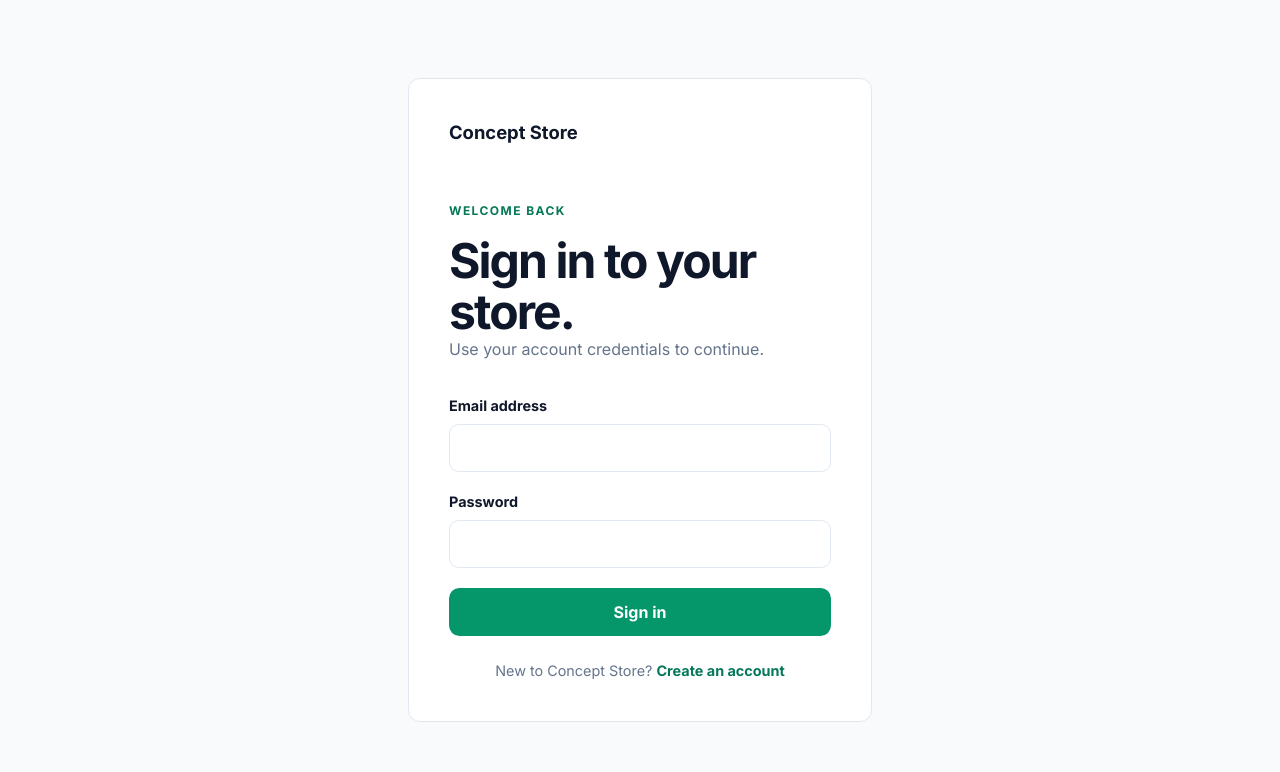
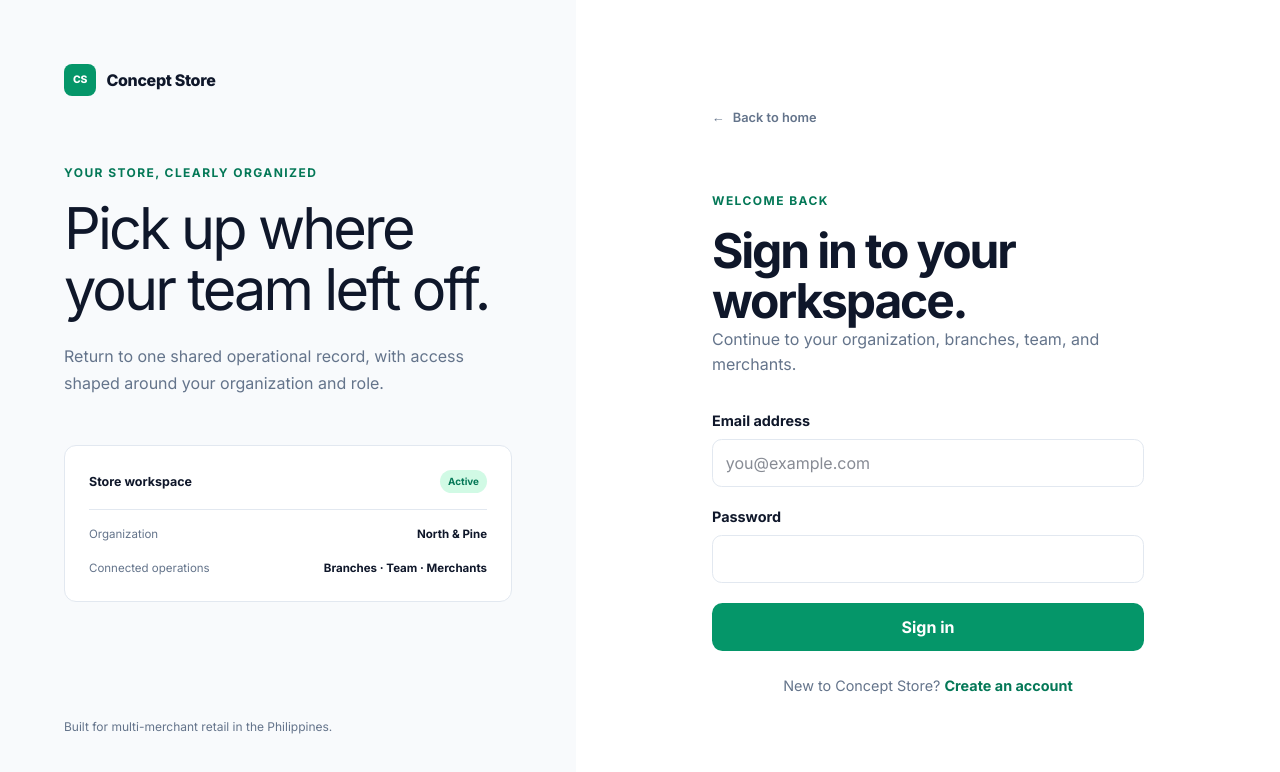
Before and after one commit to khenshi/concept-store, a Next.js app in the folder frontend/: page /login in a window 1280 px wide. Shown: the top 772 px of the page. Built offline with nearby package versions, Linux system fonts and the light colour scheme; no server answers.

Commit message:
feat(frontend): align authentication pages with landing design

```diff
--- a/frontend/src/app/(auth)/register/page.tsx
+++ b/frontend/src/app/(auth)/register/page.tsx
@@ -1,7 +1,7 @@
 import type { Metadata } from 'next';
 import { CredentialsForm } from '@/features/auth/credentials-form';
 
-export const metadata: Metadata = { title: 'Register | Concept Store' };
+export const metadata: Metadata = { title: 'Create account | Concept Store' };
 
 export default function RegisterPage() {
   return (
--- a/frontend/src/app/globals.css
+++ b/frontend/src/app/globals.css
@@ -923,7 +923,118 @@ select {
   }
 }
 
-.auth-shell,
+.auth-shell {
+  display: grid;
+  grid-template-columns: minmax(22rem, 0.9fr) minmax(32rem, 1.1fr);
+  min-height: 100vh;
+  background: var(--surface);
+}
+
+.auth-context {
+  display: flex;
+  min-height: 100vh;
+  flex-direction: column;
+  padding: clamp(2rem, 5vw, 4.5rem);
+  background: var(--background);
+}
+
+.auth-wordmark {
+  flex: 0 0 auto;
+}
+
+.auth-context-copy {
+  max-width: 31rem;
+  margin: auto 0 0;
+}
+
+.auth-context-copy h2 {
+  max-width: 12ch;
+  margin: 0;
+  font-size: clamp(2.25rem, 4.5vw, 4rem);
+  letter-spacing: -0.05em;
+  line-height: 1.05;
+}
+
+.auth-context-copy > p:last-child {
+  max-width: 31rem;
+  margin: 1.5rem 0 0;
+  color: var(--muted);
+  line-height: 1.7;
+}
+
+.auth-context-record {
+  width: min(100%, 31rem);
+  margin-top: 3rem;
+  padding: 1.5rem;
+  border: 1px solid var(--border);
+  border-radius: 0.75rem;
+  background: var(--surface);
+}
+
+.auth-record-heading,
+.auth-record-row {
+  display: flex;
+  align-items: center;
+  justify-content: space-between;
+  gap: 1rem;
+}
+
+.auth-record-heading {
+  padding-bottom: 1rem;
+  border-bottom: 1px solid var(--border);
+  font-size: 0.78rem;
+  font-weight: 700;
+}
+
+.auth-record-heading i {
+  padding: 0.25rem 0.5rem;
+  border-radius: 999px;
+  color: var(--primary-dark);
+  background: var(--primary-light);
+  font-size: 0.62rem;
+  font-style: normal;
+}
+
+.auth-record-row {
+  padding-top: 1rem;
+  color: var(--muted);
+  font-size: 0.72rem;
+}
+
+.auth-record-row strong {
+  color: var(--foreground);
+  font-size: 0.72rem;
+  text-align: right;
+}
+
+.auth-context-note {
+  margin: auto 0 0;
+  padding-top: 3rem;
+  color: var(--muted);
+  font-size: 0.75rem;
+}
+
+.auth-card {
+  width: min(100%, 35rem);
+  align-self: center;
+  justify-self: center;
+  padding: clamp(2rem, 6vw, 4rem);
+}
+
+.auth-back-link {
+  display: inline-flex;
+  align-items: center;
+  gap: 0.5rem;
+  color: var(--muted);
+  font-size: 0.8rem;
+  font-weight: 600;
+  text-decoration: none;
+}
+
+.auth-back-link:hover {
+  color: var(--primary-dark);
+}
+
 .status-shell {
   display: grid;
   min-height: 100vh;
@@ -931,7 +1042,6 @@ select {
   padding: 2rem 1.25rem;
 }
 
-.auth-card,
 .status-card {
   width: min(100%, 29rem);
   padding: clamp(1.5rem, 5vw, 2.5rem);
@@ -947,7 +1057,7 @@ select {
 }
 
 .auth-heading {
-  margin-top: 3.5rem;
+  margin-top: clamp(3rem, 8vh, 5rem);
 }
 
 .auth-heading h1,
@@ -955,6 +1065,10 @@ select {
 .app-welcome h1 {
   max-width: none;
   font-size: clamp(2rem, 7vw, 3rem);
+}
+
+.auth-heading h1 {
+  letter-spacing: -0.045em;
 }
 
 .auth-heading > p:last-child,
@@ -1040,6 +1154,32 @@ a:focus-visible {
   color: var(--muted);
   font-size: 0.9rem;
   text-align: center;
+}
+
+@media (max-width: 54rem) {
+  .auth-shell {
+    grid-template-columns: 1fr;
+  }
+
+  .auth-context {
+    min-height: auto;
+    padding: 1.5rem clamp(1.25rem, 6vw, 3rem);
+  }
+
+  .auth-context-copy,
+  .auth-context-record,
+  .auth-context-note {
+    display: none;
+  }
+
+  .auth-card {
+    width: min(100%, 32rem);
+    padding: clamp(3rem, 8vw, 5rem) clamp(1.25rem, 6vw, 3rem);
+  }
+
+  .auth-heading {
+    margin-top: 3rem;
+  }
 }
 
 .app-shell {
--- a/frontend/src/features/auth/credentials-form.tsx
+++ b/frontend/src/features/auth/credentials-form.tsx
@@ -18,24 +18,33 @@ type FieldErrors = Partial<Record<keyof AuthFormValues, string>>;
 const content = {
   login: {
     eyebrow: 'Welcome back',
-    title: 'Sign in to your store.',
-    description: 'Use your account credentials to continue.',
+    title: 'Sign in to your workspace.',
+    description:
+      'Continue to your organization, branches, team, and merchants.',
     submit: 'Sign in',
     submitting: 'Signing in…',
     alternate: 'New to Concept Store?',
     alternateLink: 'Create an account',
     alternateHref: '/register',
+    panelEyebrow: 'Your store, clearly organized',
+    panelTitle: 'Pick up where your team left off.',
+    panelDescription:
+      'Return to one shared operational record, with access shaped around your organization and role.',
   },
   register: {
-    eyebrow: 'Get started',
+    eyebrow: 'Start your workspace',
     title: 'Create your account.',
     description:
-      'This creates your user account. Store setup comes in the next step.',
+      'Begin with your account. We will guide you through store setup next.',
     submit: 'Create account',
     submitting: 'Creating account…',
     alternate: 'Already have an account?',
     alternateLink: 'Sign in',
     alternateHref: '/login',
+    panelEyebrow: 'A clear foundation',
+    panelTitle: 'Set up your concept store with confidence.',
+    panelDescription:
+      'Bring your organization, physical branches, team members, and merchants into one dependable workspace.',
   },
 } as const;
 
@@ -91,9 +100,48 @@ export function CredentialsForm({ mode }: { mode: FormMode }) {
   }
 
   return (
+    <>
+      <aside className="auth-context" aria-label="About Concept Store">
+        <Link
+          className="landing-wordmark auth-wordmark"
+          href="/"
+          aria-label="Concept Store home"
+        >
+          <span className="wordmark-mark" aria-hidden="true">
+            CS
+          </span>
+          <span>Concept Store</span>
+        </Link>
+
+        <div className="auth-context-copy">
+          <p className="eyebrow">{copy.panelEyebrow}</p>
+          <h2>{copy.panelTitle}</h2>
+          <p>{copy.panelDescription}</p>
+        </div>
+
+        <div className="auth-context-record" aria-hidden="true">
+          <div className="auth-record-heading">
+            <span>Store workspace</span>
+            <i>Active</i>
+          </div>
+          <div className="auth-record-row">
+            <span>Organization</span>
+            <strong>North &amp; Pine</strong>
+          </div>
+          <div className="auth-record-row">
+            <span>Connected operations</span>
+            <strong>Branches · Team · Merchants</strong>
+          </div>
+        </div>
+
+        <p className="auth-context-note">
+          Built for multi-merchant retail in the Philippines.
+        </p>
+      </aside>
+
       <section className="auth-card" aria-labelledby="auth-title">
-      <Link className="wordmark" href="/">
-        Concept Store
+        <Link className="auth-back-link" href="/">
+          <span aria-hidden="true">←</span> Back to home
         </Link>
         <div className="auth-heading">
           <p className="eyebrow">{copy.eyebrow}</p>
@@ -115,6 +163,7 @@ export function CredentialsForm({ mode }: { mode: FormMode }) {
               name="email"
               type="email"
               autoComplete="email"
+              placeholder="you@example.com"
               aria-invalid={Boolean(fieldErrors.email)}
               aria-describedby={fieldErrors.email ? 'email-error' : undefined}
             />
@@ -133,6 +182,9 @@ export function CredentialsForm({ mode }: { mode: FormMode }) {
               type="password"
               autoComplete={
                 mode === 'login' ? 'current-password' : 'new-password'
+              }
+              placeholder={
+                mode === 'register' ? 'At least 8 characters' : undefined
               }
               aria-invalid={Boolean(fieldErrors.password)}
               aria-describedby={
@@ -156,5 +208,6 @@ export function CredentialsForm({ mode }: { mode: FormMode }) {
           <Link href={copy.alternateHref}>{copy.alternateLink}</Link>
         </p>
       </section>
+    </>
   );
 }
```
Also changed, not shown: 2 other files (tests, documents, lock files or other folders). Lines whose indentation alone changed are shown as unchanged.
